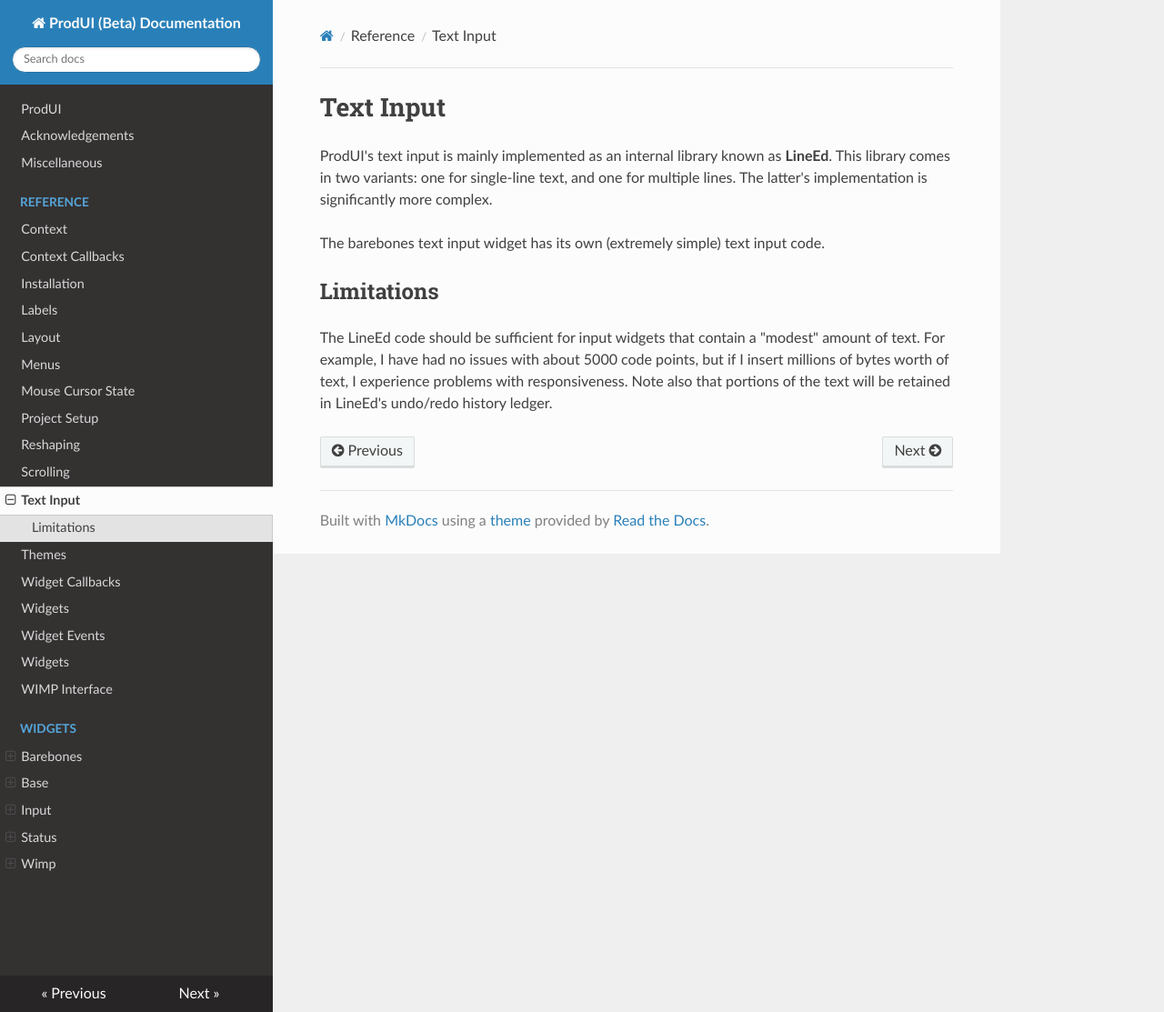
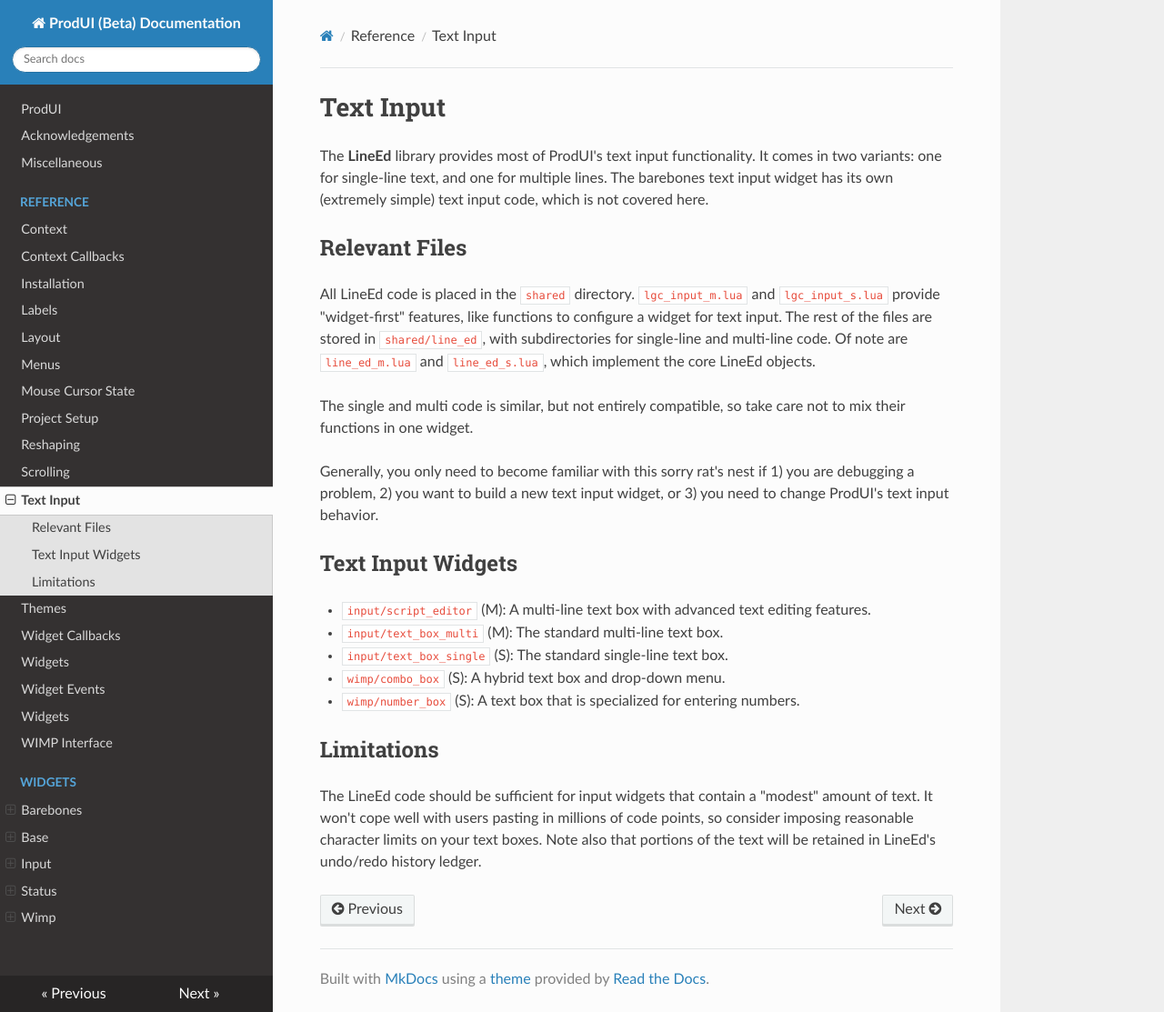
Before and after one commit to frank-f-trafton/prod_ui_docs, an MkDocs documentation site: the page built from docs/reference/text_input.md, in a window 1280 px wide and 1113 px high. Shown: the whole window at 91% size. Built offline with MkDocs 1.6.1, drawn with Linux system fonts in a browser that asks for light colours; nearby versions of some CDN libraries.

```diff
--- a/docs/reference/text_input.md
+++ b/docs/reference/text_input.md
@@ -1,10 +1,30 @@
 # Text Input
 
-ProdUI's text input is mainly implemented as an internal library known as **LineEd**. This library comes in two variants: one for single-line text, and one for multiple lines. The latter's implementation is significantly more complex.
+The **LineEd** library provides most of ProdUI's text input functionality. It comes in two variants: one for single-line text, and one for multiple lines. The barebones text input widget has its own (extremely simple) text input code, which is not covered here.
 
-The barebones text input widget has its own (extremely simple) text input code.
+
+## Relevant Files
+
+All LineEd code is placed in the `shared` directory. `lgc_input_m.lua` and `lgc_input_s.lua` provide "widget-first" features, like functions to configure a widget for text input. The rest of the files are stored in `shared/line_ed`, with subdirectories for single-line and multi-line code. Of note are `line_ed_m.lua` and `line_ed_s.lua`, which implement the core LineEd objects.
+
+The single and multi code is similar, but not entirely compatible, so take care not to mix their functions in one widget.
+
+Generally, you only need to become familiar with this sorry rat's nest if 1) you are debugging a problem, 2) you want to build a new text input widget, or 3) you need to change ProdUI's text input behavior.
+
+
+## Text Input Widgets
+
+* `input/script_editor` (M): A multi-line text box with advanced text editing features.
+
+* `input/text_box_multi` (M): The standard multi-line text box.
+
+* `input/text_box_single` (S): The standard single-line text box.
+
+* `wimp/combo_box` (S): A hybrid text box and drop-down menu.
+
+* `wimp/number_box` (S): A text box that is specialized for entering numbers.
 
 
 ## Limitations
 
-The LineEd code should be sufficient for input widgets that contain a "modest" amount of text. For example, I have had no issues with about 5000 code points, but if I insert millions of bytes worth of text, I experience problems with responsiveness. Note also that portions of the text will be retained in LineEd's undo/redo history ledger.
+The LineEd code should be sufficient for input widgets that contain a "modest" amount of text. It won't cope well with users pasting in millions of code points, so consider imposing reasonable character limits on your text boxes. Note also that portions of the text will be retained in LineEd's undo/redo history ledger.
```
Also changed, not shown: docs/acknowledgements.md (+1 -1 lines), docs/widgets/input/script_editor.md (added, +5 -0 lines).
